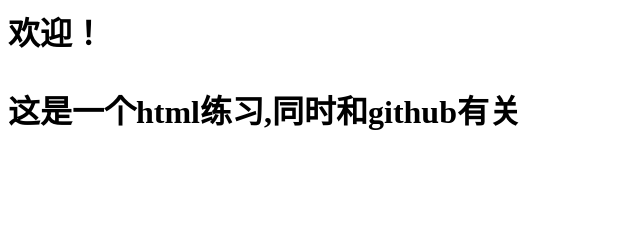
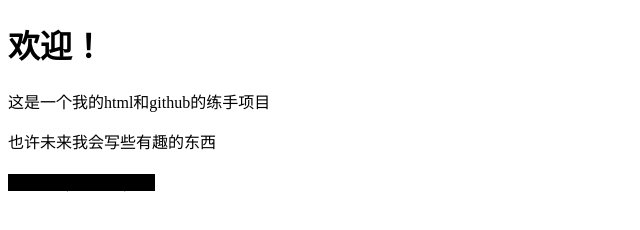
Before and after one commit to Shancha-GH/Shancha-GH.github.io, a plain HTML site: page index.html in a window 1280 px wide. Shown: the whole page, without its empty margins (0-640 px from the left). Drawn offline with Linux system fonts and the light colour scheme.

Commit message:
Update index.html

```diff
--- a/index.html
+++ b/index.html
@@ -1,2 +1,32 @@
-<h1>欢迎！<h1/>
-<p>这是一个html练习,同时和github有关<p>
+<!DOCTYPE html>
+<html lang="en">
+<head>
+  <meta charset="UTF-8">
+  <meta name="viewport" content="width=device-width, initial-scale=1.0">
+  <title>可爱的网站</title>
+
+  <style>
+   #llo:hover{
+      color:white;
+    }
+
+    .hide{
+      background-color: black;
+    }
+
+  </style>
+
+</head>
+
+<body>
+  <h1>欢迎！</h1>
+  <div>
+    <p>这是一个我的html和github的练手项目</p>
+    <p>也许未来我会写些有趣的东西</p>
+  </div>
+
+  <span id='llo' class="hide">
+    Ciallo～(∠・ω< )⌒★
+  </span>
+
+</body>
```
